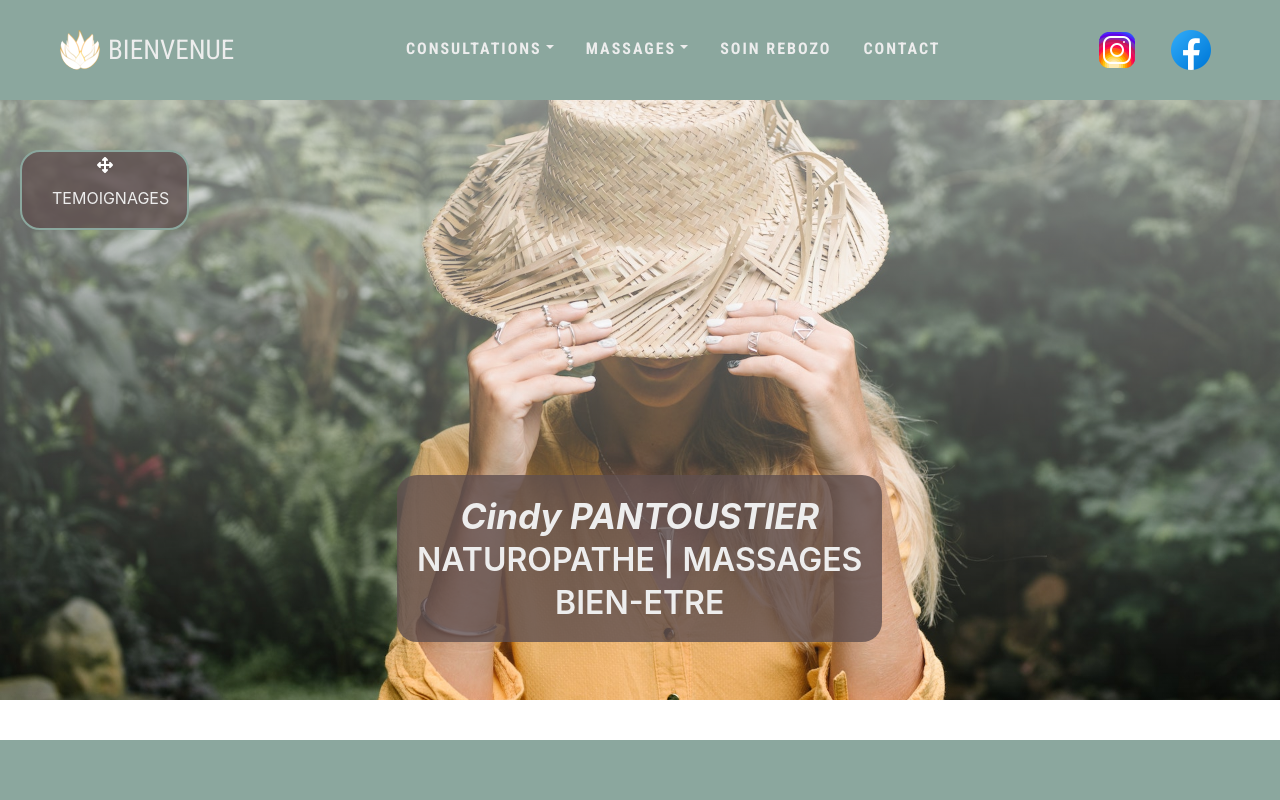
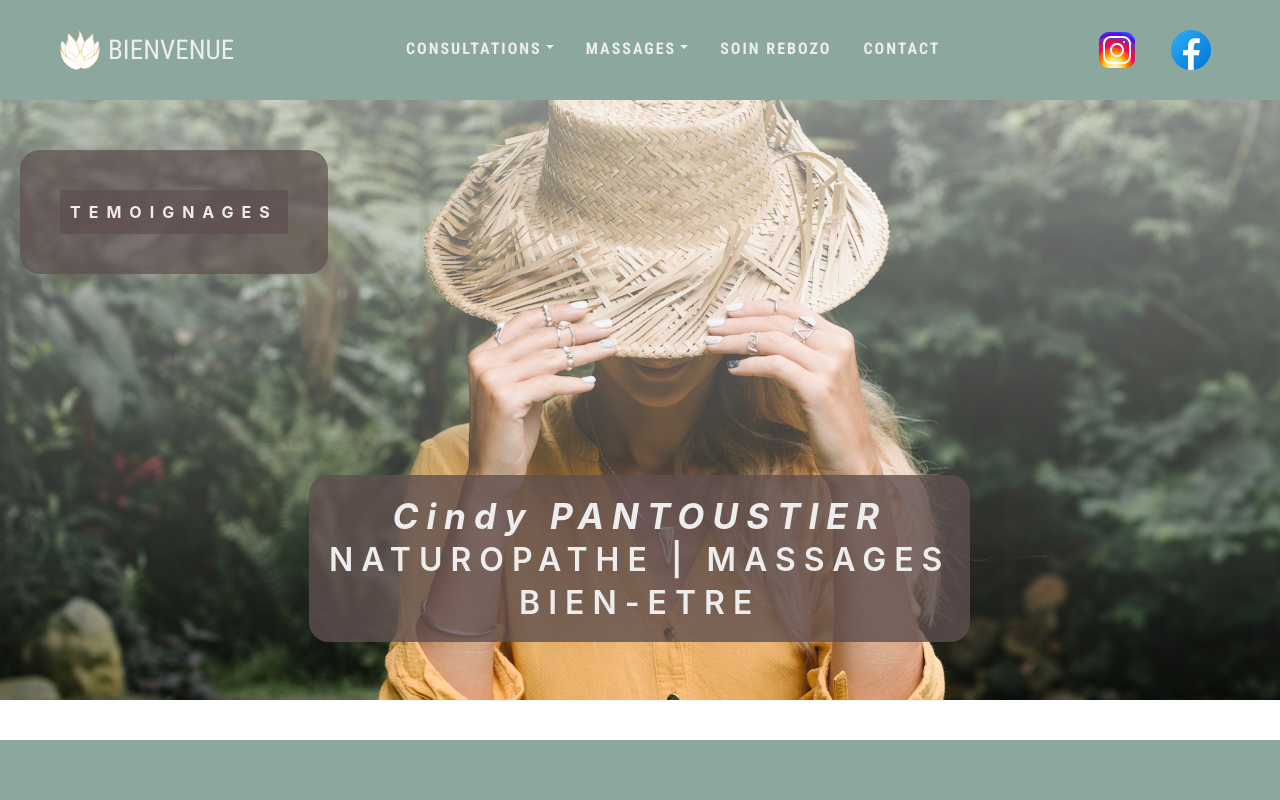
Before and after one commit to DavyHaYehoudi/CindyWebsite, a React (Create React App) app: page / in a window 1280 px wide. Shown: the top 800 px of the page. Built offline with nearby package versions, Linux system fonts and the light colour scheme.

Commit message:
box-testimonies + box-scroll massage

```diff
--- a/src/components/Testimonies.js
+++ b/src/components/Testimonies.js
@@ -1,8 +1,6 @@
 import React, { useState } from "react";
 import Offcanvas from "react-bootstrap/Offcanvas";
 import useDrag from "../utils/useDrag";
-import { faArrowsUpDownLeftRight } from "@fortawesome/free-solid-svg-icons";
-import { FontAwesomeIcon } from "@fortawesome/react-fontawesome";
 
 function Testimonies({ name, testimonies }) {
   const [show, setShow] = useState(false);
@@ -16,16 +14,10 @@ function Testimonies({ name, testimonies }) {
       style={{ position: "fixed", left: position.x, top: position.y }}
       onMouseDown={handleMouseDown}
     >
-      <div className="grip-testimony Button">
-        <FontAwesomeIcon
-          icon={faArrowsUpDownLeftRight}
-          className="text-white grip"
-        />
-        <div>
-          <button className="testimony-button me-2" onClick={handleShow}>
+      <div className="grip-testimony all-scroll">
+          <button className="testimony-button " onClick={handleShow}>
             {name}
           </button>
-        </div>
       </div>
 
       <Offcanvas show={show} onHide={handleClose}>
--- a/src/pages/Massages.js
+++ b/src/pages/Massages.js
@@ -39,17 +39,15 @@ import useDrag from "../utils/useDrag";
 import { FontAwesomeIcon } from "@fortawesome/react-fontawesome";
 import { faArrowsUpDownLeftRight } from "@fortawesome/free-solid-svg-icons";
 const Massages = () => {
+  const { position, handleMouseDown } = useDrag(350, 100);
 
-  const { position, handleMouseDown } = useDrag(350,100);
-
-   return (
+  return (
     <>
       <div
         style={{ position: "fixed", left: position.x, top: position.y }}
         onMouseDown={handleMouseDown}
       >
-        <div className="scroll-box">
-          <div className="text-center all-scroll"><FontAwesomeIcon icon={faArrowsUpDownLeftRight} className="text-white" /></div>
+        <div className="scroll-box all-scroll">
           <ul>
             <li>
               <HashLink to="#5continents-tab-description">
@@ -90,7 +88,7 @@ const Massages = () => {
           id="massages"
         />
         <div className="massage_img_Bg"></div>
-        <div className="remarques">
+        <div className="remarques containerText">
           Les séances de massages commencent toutes par un échange de quelques
           minutes sur vos attentes ainsi que vos éventuelles sensibilités (ex:
           cervicales sensibles, peau réactive, etc). Je vous conseille de
--- a/src/styles/contactPage.css
+++ b/src/styles/contactPage.css
@@ -40,7 +40,7 @@ textarea {
 .form input::placeholder,
 textarea::placeholder {
   color: var(--four-color);
-  padding: 0 var(--fs-1) ;
+  padding: 10px var(--fs-1) ;
 }
 
 .form input:focus,
--- a/src/styles/footer.css
+++ b/src/styles/footer.css
@@ -34,6 +34,8 @@
     max-width: 400px;
     font-weight: 500;
     font-size: var(--fs-3);
+    letter-spacing: var(--ls);
+    padding: var(--paddingBlock);
     animation: myAnim 2s ease 0s 1 normal forwards;
     opacity: 0;
   }
--- a/src/styles/homePage.css
+++ b/src/styles/homePage.css
@@ -82,22 +82,24 @@ cite {
   font-weight: 800;
   text-decoration: underline;
 }
-.testimony-button {
-  text-transform: uppercase;
-  background-color: rgba(95, 79, 79, 0);
-  padding: 5px;
-  border:none;
-  color: var(--five-color);
-  margin: var(--marginBlock);
-}
-.grip-testimony{
-  line-height: 0;
+.grip-testimony {
   text-align: center;
-  cursor: all-scroll;
-  background-color: rgba(95, 79, 79, .8);
+  background-color: rgba(95, 79, 79, 0.7);
+  border-radius: var(--br);
+  padding: var(--paddingBlock);
   opacity: 0;
   animation: homeTestimonies 1s ease 0s 1 normal forwards;
   animation-delay: 3s;
+}
+.testimony-button {
+  text-transform: uppercase;
+  letter-spacing: var(--ls);
+  background-color: rgba(95, 79, 79, 0.7);
+  padding: 10px;
+  border: none;
+  color: var(--five-color);
+  font-weight: 700;
+  margin: var(--marginBlock);
 }
 @keyframes homeTestimonies {
   0% {
--- a/src/styles/massagesPage.css
+++ b/src/styles/massagesPage.css
@@ -24,7 +24,7 @@
   padding: 0;
 }
 .scroll-box ul li {
-  margin-bottom: 5px;
+  margin: 15px;
 }
 .scroll-box ul li a:hover {
   color: var(--main-color) !important;
--- a/src/styles/settings.css
+++ b/src/styles/settings.css
@@ -16,6 +16,7 @@
   --fs-4: 1.7rem;
   --fs-5: 2rem;
   --fs-6: 2.2rem;
+  --ls:.5rem;
 
   /* Font */
   --main-font: "Montserrat";
@@ -57,6 +58,9 @@ img {
   border-radius: var(--br);
   max-width: 100%;
 }
+h1,h2,h3{
+  letter-spacing: var(--ls);
+}
 h1 {
   font-size: var(--fs-6) !important;
   color: var(--five-color);
@@ -86,11 +90,11 @@ blockquote {
 .tab-content {
   min-height: 500px;
   display: flex;
-  justify-content: space-around ;
+  justify-content: space-around;
   align-items: center;
   background-color: var(--main-color);
 }
-.containerText{
+.containerText {
   max-width: 1200px;
   margin: var(--marginBlock) auto;
 }
```
